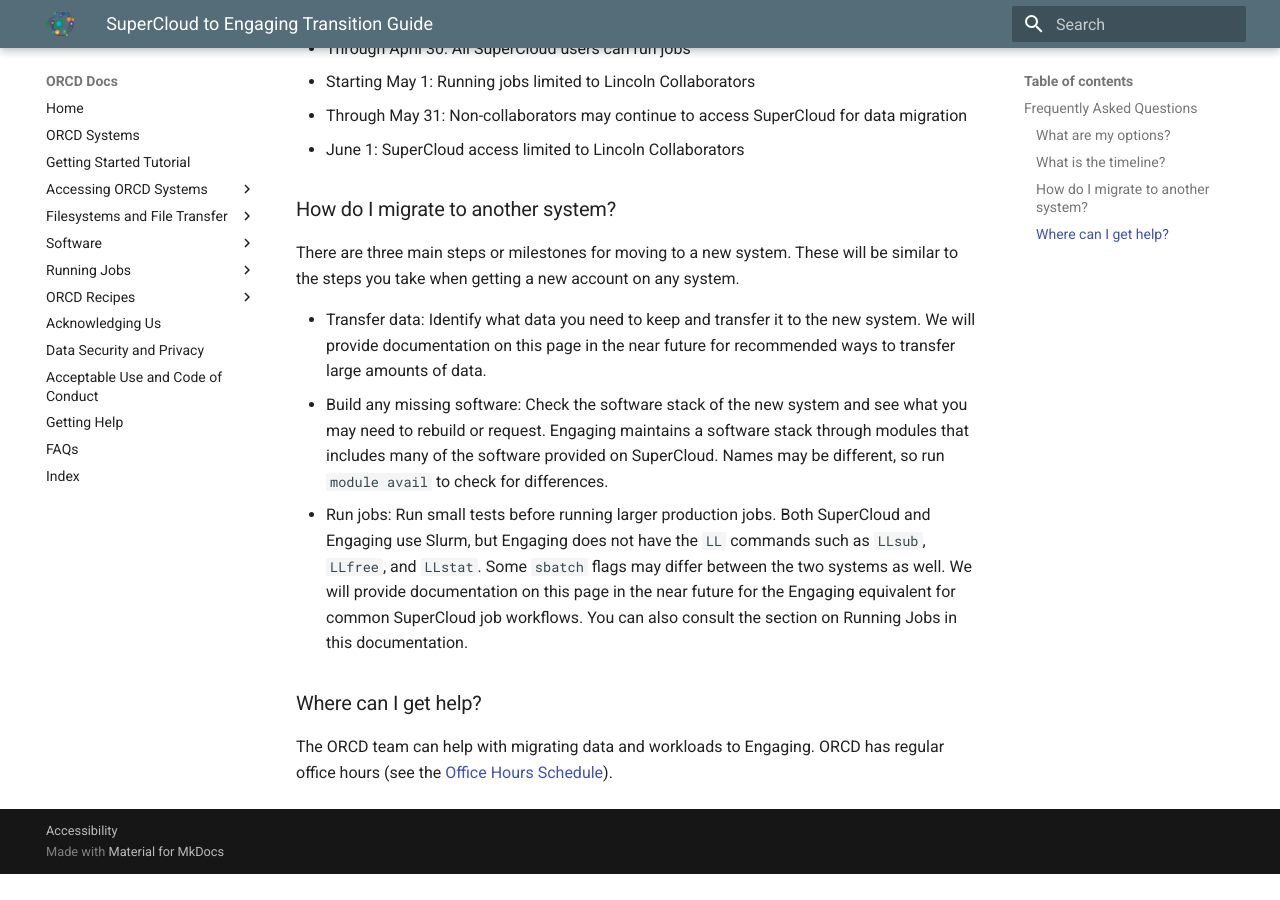
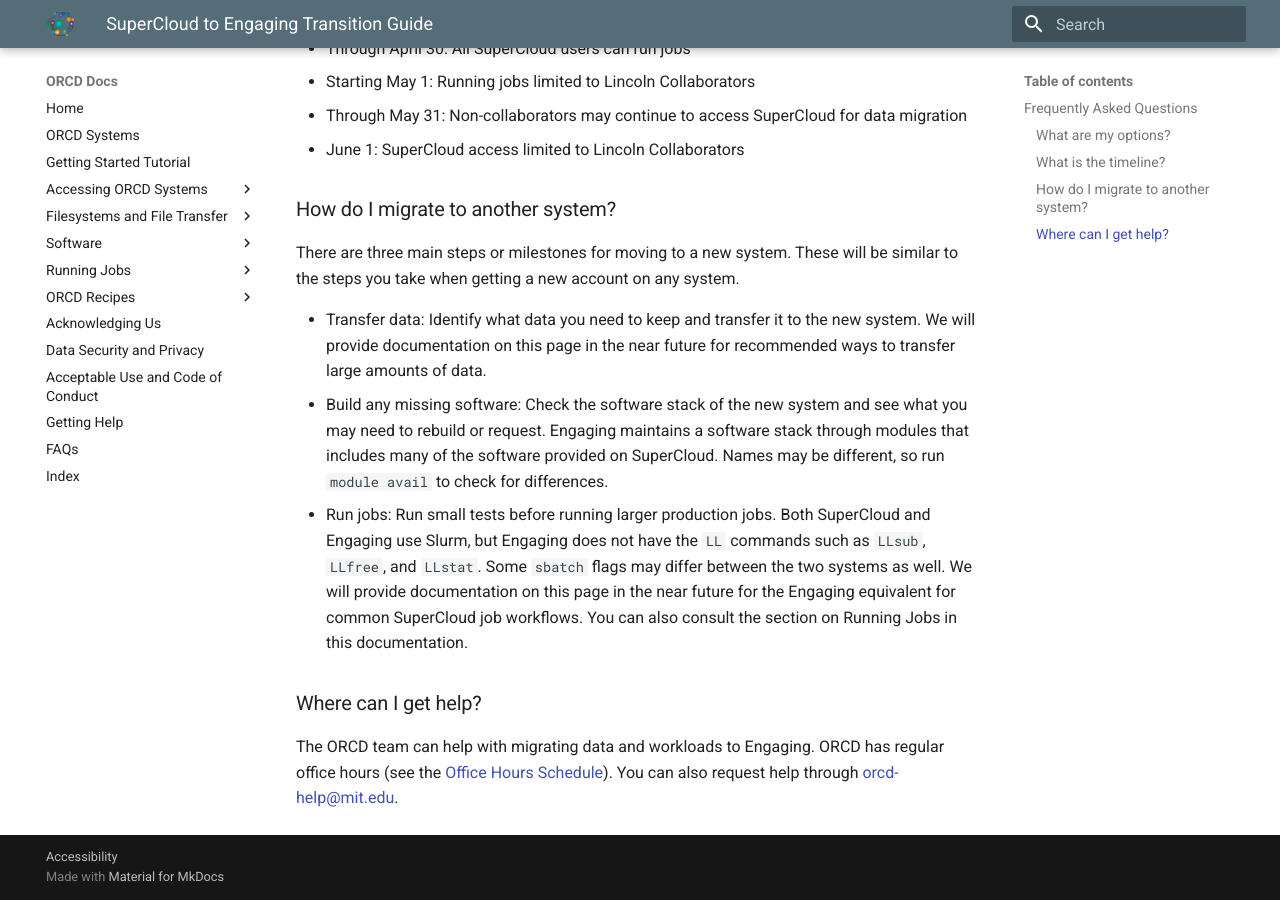
Before and after one commit to mit-orcd/orcd-docs-edit, an MkDocs documentation site: the page built from docs/recipes/transition-guide-supercloud.md, in a window 1280 px wide and 900 px high, scrolled down 698 px. Built offline with MkDocs 1.6.1 and Material for MkDocs 9.7.7, drawn with Linux system fonts in a browser that asks for light colours; before the commit the page ends 1572 px from its top, so only the background shows below that.

Commit message:
add orcd-help email address

```diff
--- a/docs/recipes/transition-guide-supercloud.md
+++ b/docs/recipes/transition-guide-supercloud.md
@@ -29,4 +29,4 @@
 
 ### Where can I get help?
 
-The ORCD team can help with migrating data and workloads to Engaging. ORCD has regular office hours (see the [Office Hours Schedule](https://orcd.mit.edu/news-and-events/office-hours)).
+The ORCD team can help with migrating data and workloads to Engaging. ORCD has regular office hours (see the [Office Hours Schedule](https://orcd.mit.edu/news-and-events/office-hours)). You can also request help through <orcd-help@mit.edu>.
```
